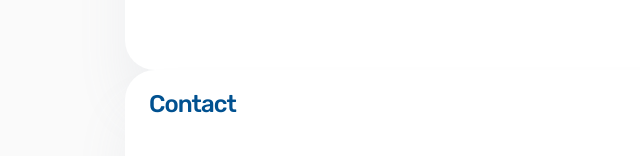
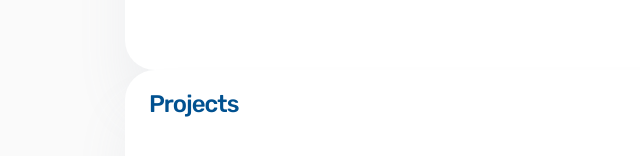
Before and after one commit to MaxiCorrea/react-personal-website, a React (Create React App) app: page / in a window 1280 px wide. Shown: the part 2330-2486 px from the top of the page, without its empty margins (0-640 px from the left). Built offline with nearby package versions, Linux system fonts and the light colour scheme.

Commit message:
Adding Video Project Page

```diff
--- a/package.json
+++ b/package.json
@@ -15,6 +15,7 @@
     "@types/react-dom": "^16.9.10",
     "react": "^17.0.1",
     "react-dom": "^17.0.1",
+    "react-player": "^2.7.2",
     "react-router-dom": "^5.2.0",
     "react-scripts": "4.0.1",
     "react-scroll": "^1.8.1",
--- a/src/application/Application.tsx
+++ b/src/application/Application.tsx
@@ -5,6 +5,7 @@ import { About } from "../pages/About/About";
 import { Contact } from "../pages/Contact/Contact";
 import { Hero } from "../pages/Hero/Hero";
 import { Home } from "../pages/Home/Home";
+import { Projects } from "../pages/Projects/Projects";
 import { Services } from "../pages/Services/Services";
 
 export const Application: React.FC = () => {
@@ -20,6 +21,9 @@ export const Application: React.FC = () => {
       <Element name="/services">
         <Services />
       </Element>
+      <Element name="/projects">
+        <Projects />
+      </Element>
       <Element name="/contact">
         <Contact />
       </Element>
--- a/src/components/navigation/Nav/Nav.tsx
+++ b/src/components/navigation/Nav/Nav.tsx
@@ -27,6 +27,9 @@ export const Nav: React.FC<NavProps> = (props) => {
             <NavLink to={"/services"}>Services</NavLink>
           </NavItem>
           <NavItem>
+            <NavLink to={"/projects"}>Projects</NavLink>
+          </NavItem>
+          <NavItem>
             <NavLink to={"/contact"}>Contact</NavLink>
           </NavItem>
         </NavMenu>
--- /dev/null
+++ b/src/components/projects/ProjectsContainer/ProjectsContainer.styles.ts
@@ -0,0 +1,16 @@
+import { makeStyles } from "@material-ui/core/styles";
+
+export const useStyles = makeStyles(() => ({
+  root: {
+    display :"flex" ,
+    flexDirection: "column",
+    backgroundColor: "#fff",
+    borderRadius: "30px",
+    boxShadow: "0 2.5rem 3.125rem rgba(134, 151, 168, 0.1)",
+    height: "100%",
+    margin : "auto",
+    maxWidth: "64.375rem",
+    position: "relative",
+    width: "90%",
+  },
+}));
--- /dev/null
+++ b/src/components/projects/ProjectsContainer/ProjectsContainer.tsx
@@ -0,0 +1,11 @@
+import * as React from "react";
+import { useStyles } from "./ProjectsContainer.styles";
+
+interface ProjectsContainerProps {
+  children?: React.ReactNode;
+}
+
+export const ProjectsContainer: React.FC<ProjectsContainerProps> = (props) => {
+  const classes = useStyles();
+  return <div className={classes.root}>{props.children}</div>;
+};
--- /dev/null
+++ b/src/components/projects/ProjectsTitle/ProjectsTitle.styles.ts
@@ -0,0 +1,22 @@
+import { makeStyles } from "@material-ui/core/styles";
+
+export const useStyles = makeStyles(() => ({
+  root: {
+    display : "block",
+    width : "100%",
+  },
+  title:{
+    color: "#015190",
+    fontWeight: 500,
+    lineHeight: "20px",
+    letterSpacing: "-0.04em",
+    fontFamily: "Rubik",
+    justifySelf: "flex-start",
+    fontSize: "1.5rem",
+    display: "flex",
+    alignItems: "center",
+    marginLeft: "24px",
+    textDecoration: "none",
+    width : "100%",
+  },
+}));
--- /dev/null
+++ b/src/components/projects/ProjectsTitle/ProjectsTitle.tsx
@@ -0,0 +1,15 @@
+import * as React from "react";
+import { useStyles } from "./ProjectsTitle.styles";
+
+interface ProjectsTitleProps {
+  text: string;
+}
+
+export const ProjectsTitle: React.FC<ProjectsTitleProps> = (props) => {
+  const classes = useStyles();
+  return (
+    <div className={classes.root}>
+      <p className={classes.title}>{props.text}</p>
+    </div>
+  );
+};
--- /dev/null
+++ b/src/components/projects/ProjectsVideo/ProjectsVideo.styles.ts
@@ -0,0 +1,15 @@
+import { makeStyles } from "@material-ui/core/styles";
+
+export const useStyles = makeStyles(() => ({
+  video: {
+    marginTop: "10px",
+    marginBottom: "30px",
+    marginLeft: "25px",
+    marginRight: "25px",
+  },
+  container: {
+    display: "flex",
+    justifyContent: "center",
+    alignItems: "center",
+  },
+}));
--- /dev/null
+++ b/src/components/projects/ProjectsVideo/ProjectsVideo.tsx
@@ -0,0 +1,25 @@
+import * as React from "react";
+import { useStyles } from "./ProjectsVideo.styles";
+import { Grid } from "@material-ui/core";
+import ReactPlayer from "react-player";
+
+interface ProjectsVideoProps {
+  url : string;
+}
+
+export const ProjectsVideo: React.FC<ProjectsVideoProps> = (props) => {
+  const classes = useStyles();
+  return (
+    <Grid item xs={12} md={6}>
+      <div className={classes.container}>
+        <ReactPlayer
+          className={classes.video}
+          url={props.url}
+          width="100%"
+          height="250px"
+          controls
+        />
+      </div>
+    </Grid>
+  );
+};
--- a/src/components/sidebar/Side/Side.tsx
+++ b/src/components/sidebar/Side/Side.tsx
@@ -22,6 +22,9 @@ export const Side: React.FC<SideProps> = (props) => {
           <SideLink to="/services" {...props}>
             Services
           </SideLink>
+          <SideLink to="/projects" {...props}>
+            Projects
+          </SideLink>
           <SideLink to="/contact" {...props}>
             Contact
           </SideLink>
--- /dev/null
+++ b/src/pages/Projects/Projects.styles.ts
@@ -0,0 +1,9 @@
+import { makeStyles } from "@material-ui/core/styles";
+
+export const useStyles = makeStyles(() => ({
+  root: {
+    display :"flex" ,
+    justifyContent : "center" ,
+    alignItems : "center",
+  },
+}));
--- /dev/null
+++ b/src/pages/Projects/Projects.tsx
@@ -0,0 +1,29 @@
+import * as React from "react";
+import { useStyles } from "./Projects.styles";
+import { ProjectsContainer } from "../../components/projects/ProjectsContainer/ProjectsContainer";
+import { ProjectsTitle } from "../../components/projects/ProjectsTitle/ProjectsTitle";
+import { ProjectsVideo } from "../../components/projects/ProjectsVideo/ProjectsVideo";
+import { Grid } from "@material-ui/core";
+
+export const Projects: React.FC = () => {
+  const classes = useStyles();
+  const [projectsUrls] = React.useState([
+    "https://www.youtube.com/watch?v=jgtCUWV0xX4",
+    "https://www.youtube.com/watch?v=apmGg1ClVno",
+    "https://www.youtube.com/watch?v=J6sBftt9g-Y",
+    "https://www.youtube.com/watch?v=bY5mmgTBGqI",
+  ]);
+
+  return (
+    <div className={classes.root}>
+      <ProjectsContainer>
+        <ProjectsTitle text={"Projects"} />
+        <Grid container justify="flex-start">
+          {projectsUrls.map((url, key) => (
+            <ProjectsVideo key={key} url={url} />
+          ))}
+        </Grid>
+      </ProjectsContainer>
+    </div>
+  );
+};
```
Also changed, not shown: 1 other file (tests, documents, lock files or other folders).
